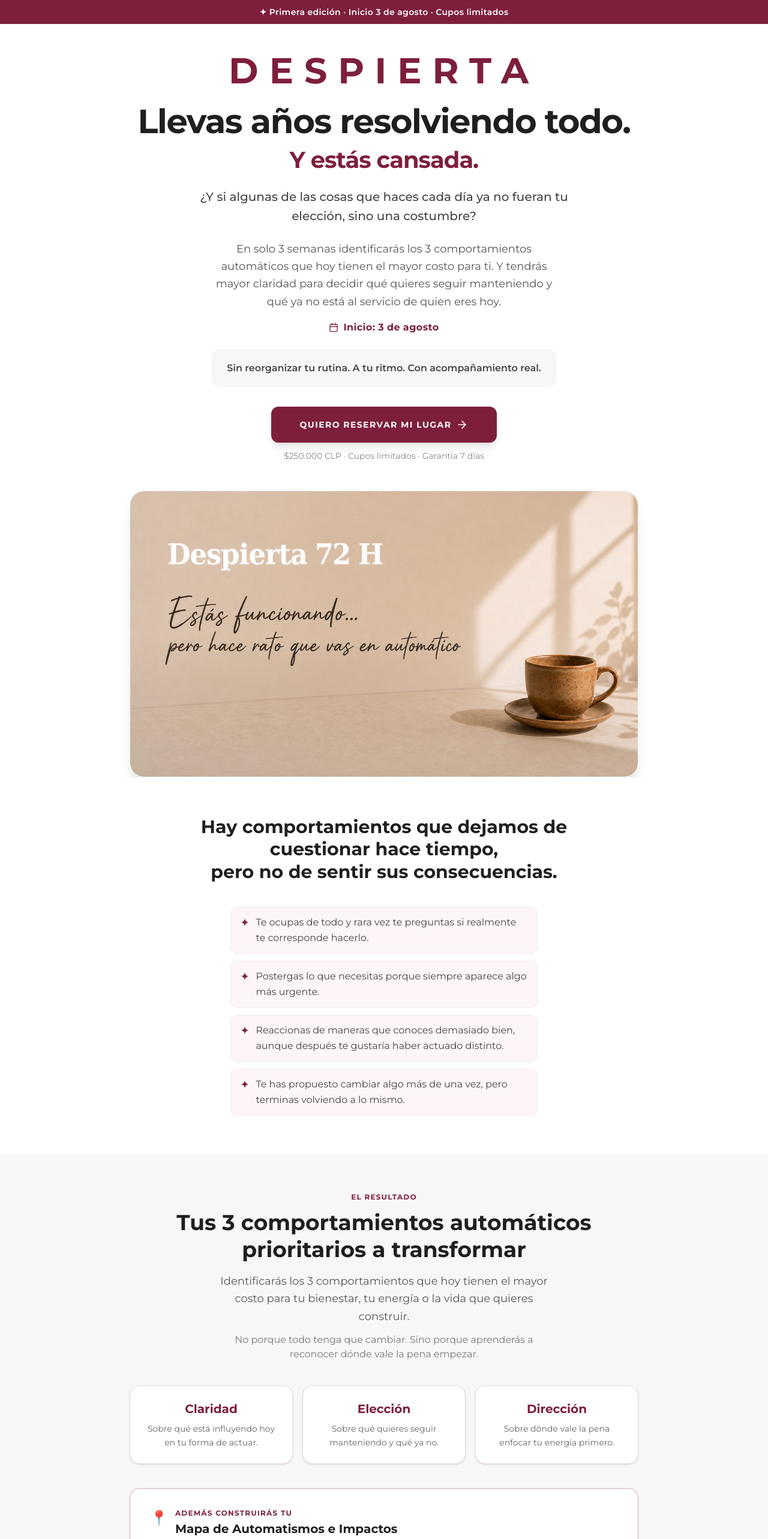
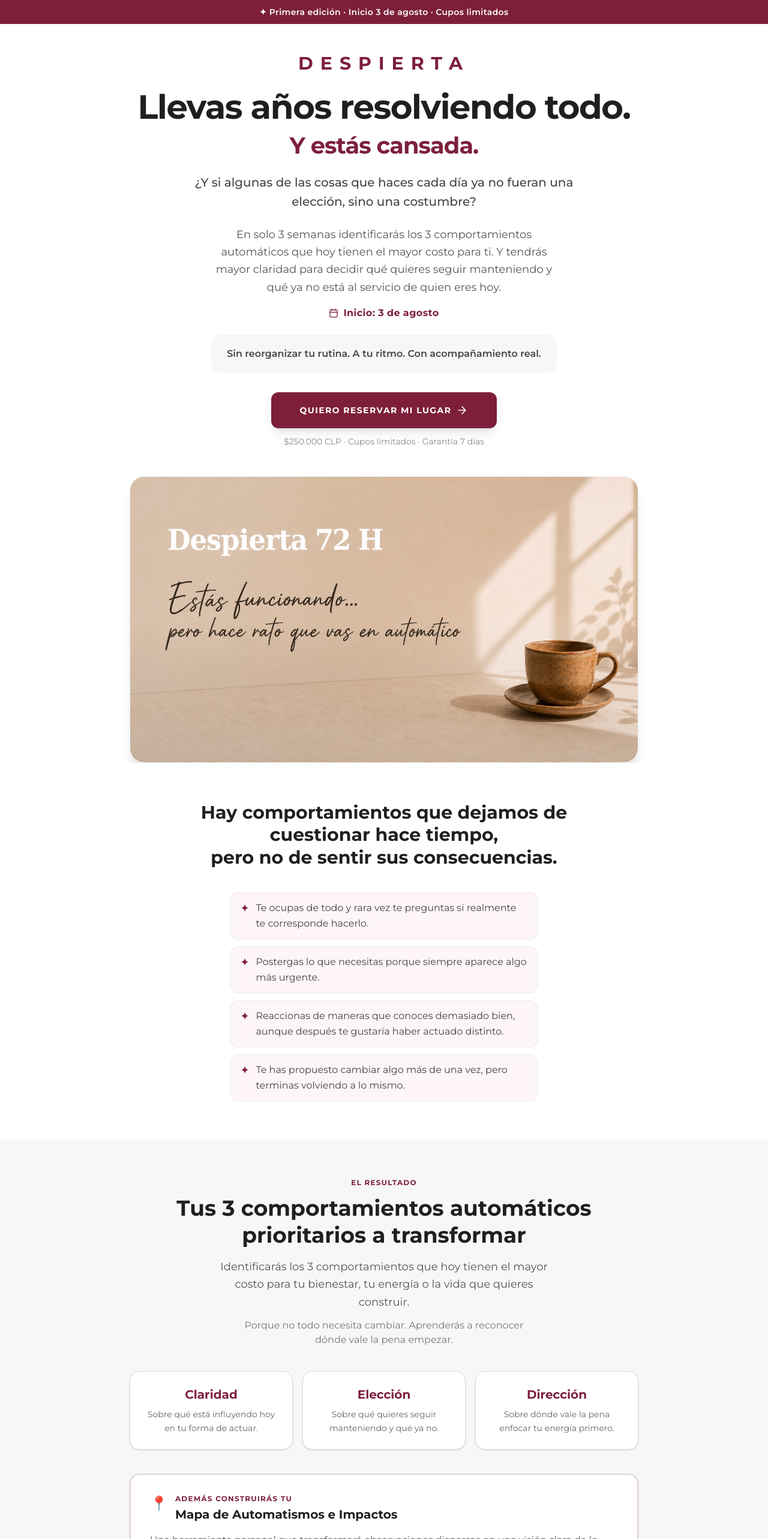
Before and after one commit to cursossolange/despierta-72h, a React (Vite) app: page / in a window 1280 px wide. Shown: the top 2566 px of the page at 60% size. Built offline with nearby package versions, Linux system fonts and the light colour scheme.

Commit message:
Update LandingPage.tsx

```diff
--- a/src/components/LandingPage.tsx
+++ b/src/components/LandingPage.tsx
@@ -46,7 +46,7 @@ export default function LandingPage({ onPurchase }: LandingPageProps) {
             initial={{ opacity: 0 }}
             animate={{ opacity: 1 }}
             transition={{ duration: 0.5 }}
-            className="text-[#7D1F3B] tracking-[0.3em] text-4xl md:text-6xl font-black uppercase mb-6"
+            className="text-[#7D1F3B] tracking-[0.4em] text-2xl md:text-3xl font-black uppercase mb-6"
           >
             Despierta
           </motion.p>
@@ -77,7 +77,7 @@ export default function LandingPage({ onPurchase }: LandingPageProps) {
             className="text-lg md:text-xl font-medium leading-relaxed mb-6 max-w-2xl mx-auto"
             style={{ color: '#444' }}
           >
-            ¿Y si algunas de las cosas que haces cada día ya no fueran tu elección, sino una costumbre?
+            ¿Y si algunas de las cosas que haces cada día ya no fueran una elección, sino una costumbre?
           </motion.p>
 
           <motion.p
@@ -176,7 +176,7 @@ export default function LandingPage({ onPurchase }: LandingPageProps) {
               Identificarás los 3 comportamientos que hoy tienen el mayor costo para tu bienestar, tu energía o la vida que quieres construir.
             </p>
             <p className="text-sm md:text-base mt-3 max-w-lg mx-auto" style={{ color: '#777' }}>
-              No porque todo tenga que cambiar. Sino porque aprenderás a reconocer dónde vale la pena empezar.
+              Porque no todo necesita cambiar. Aprenderás a reconocer dónde vale la pena empezar.
             </p>
           </div>
 
@@ -204,7 +204,7 @@ export default function LandingPage({ onPurchase }: LandingPageProps) {
               </div>
             </div>
             <p className="text-sm md:text-base leading-relaxed mb-4" style={{ color: '#555' }}>
-              Una herramienta personal que te permitirá visualizar con claridad:
+              Una herramienta personal que transformará observaciones dispersas en una visión clara de lo que hoy está influyendo en tu vida.
             </p>
             <div className="space-y-2">
               {[
@@ -398,7 +398,7 @@ export default function LandingPage({ onPurchase }: LandingPageProps) {
               },
               {
                 q: '"¿Vale $250.000?"',
-                a: "La mayoría de los cursos entregan información. Despierta está diseñado para ayudarte a reconocer comportamientos que hoy pasan desapercibidos y construir una comprensión más clara de cómo estás funcionando. Porque hay cosas que nadie puede observar por ti.",
+                a: "La mayoría de los cursos entregan información. Despierta está diseñado para ayudarte a reconocer comportamientos que hoy pasan desapercibidos y construir una comprensión más clara de cómo estás funcionando. Porque hay cosas que nadie puede ver por ti.",
               },
               {
                 q: '"¿Qué pasa si no puedo asistir a una sesión en vivo?"',
@@ -438,7 +438,7 @@ export default function LandingPage({ onPurchase }: LandingPageProps) {
             No se trata de convertirte<br />en alguien diferente.
           </h2>
           <p className="text-xl md:text-2xl font-bold mb-6 text-[#7D1F3B]">
-            Se trata de reconocer qué sigue estando al servicio de la vida que quieres construir.
+            Se trata de reconocer qué quieres seguir llevando contigo y qué ya no.
           </p>
           <p className="text-sm md:text-base mb-8 max-w-md mx-auto leading-relaxed" style={{ color: '#666' }}>
             Despierta es una experiencia de observación guiada para ayudarte a reconocer qué comportamientos siguen aportando valor a tu vida y cuáles te gustaría comenzar a transformar.
```
